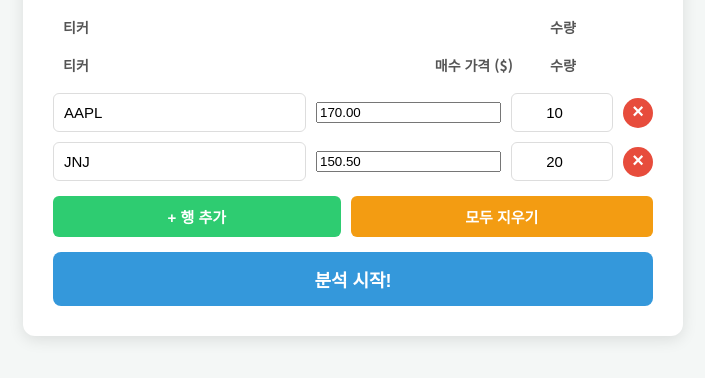
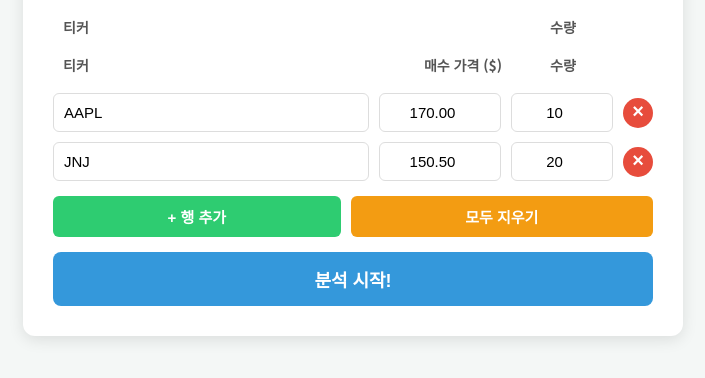
Before and after one commit to ddkerty/invest_type, a website with bundled scripts: page index.html in a window 1280 px wide. Shown: the part 176-554 px from the top of the page, without its empty margins (287-992 px from the left). Built offline with nearby package versions, Linux system fonts and the light colour scheme.

Commit message:
Update style.css
가격정보 추가.

```diff
--- a/style.css
+++ b/style.css
@@ -52,6 +52,8 @@ header h1 {
 }
 
 .header-label.ticker-header { flex-grow: 1; }
+/* [추가] 가격 헤더 스타일 */
+.header-label.price-header { width: 100px; text-align: center; }
 .header-label.quantity-header { width: 80px; text-align: center; }
 .header-label.remove-header { width: 30px; }
 
@@ -73,6 +75,16 @@ header h1 {
     border: 1px solid #ddd;
     border-radius: 6px;
     font-size: 15px;
+}
+
+/* [추가] 가격 입력창 스타일 */
+.ticker-row .price-input {
+    width: 100px;
+    padding: 10px;
+    border: 1px solid #ddd;
+    border-radius: 6px;
+    font-size: 15px;
+    text-align: center;
 }
 
 .ticker-row .quantity-input {
```
